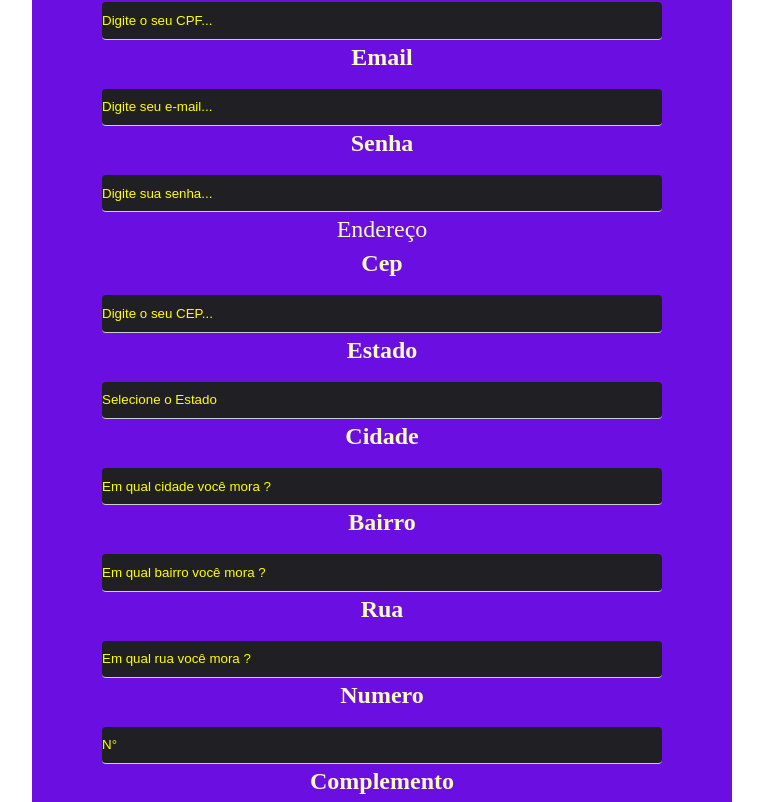
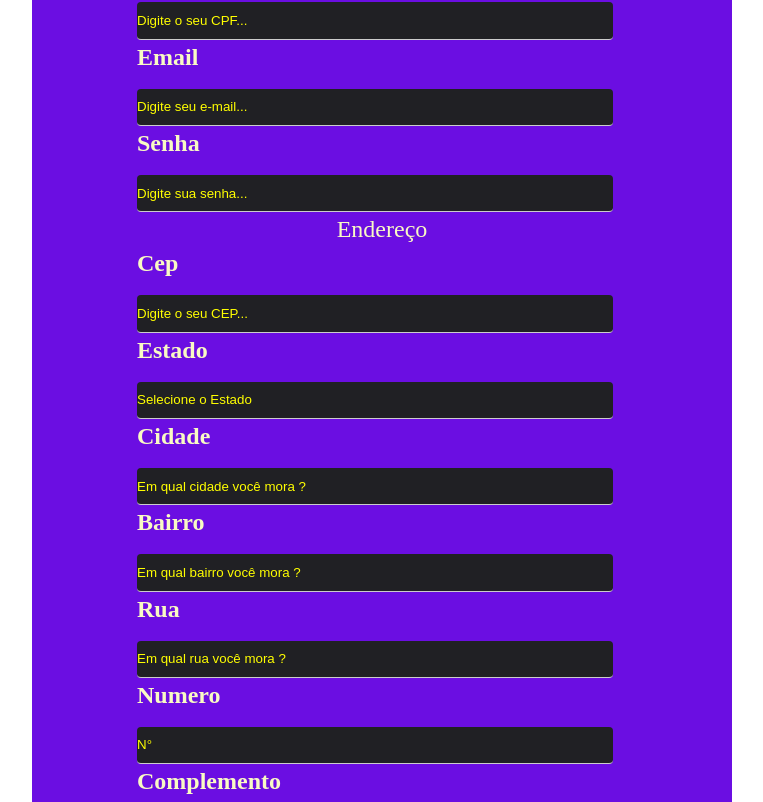
Before and after one commit to AntonioPinheiro66484/Interdisciplinar-A.V.-Books, a React (Create React App) app: page /Cadastro in a window 1280 px wide. Shown: the part 458-1260 px from the top of the page, without its empty margins (258-1021 px from the left). Built offline with nearby package versions, Linux system fonts and the light colour scheme.

Commit message:
ajustando o formulario e input para ficar fiel ao figma

```diff
--- a/src/components/Cadastro/Formulario/Formulario.jsx
+++ b/src/components/Cadastro/Formulario/Formulario.jsx
@@ -9,9 +9,9 @@ const Formulario = ()=>{
     return(<div className={styles.caixa}>
             <div className={styles.formulario}>
                 <h3 className={styles.titulo1}> Cadastre-se </h3>
-                <InputDados></InputDados>
+                    <InputDados/>
                 <h4 className={styles.titulo2}> Endereço </h4>
-                <InputEndereco></InputEndereco>
+                    <InputEndereco></InputEndereco>
                 <div className={styles.caixaBotao}>
                     <BotaoCadastrar></BotaoCadastrar>
                 </div>
--- a/src/components/Cadastro/Input/InputDados/InputDados.jsx
+++ b/src/components/Cadastro/Input/InputDados/InputDados.jsx
@@ -4,6 +4,7 @@ import styles from "./InputDados.module.css"
 const InputDados =()=>{
     return(
         <div className={styles.inputs}>
+        <div className={styles.caixa}>
             <div className={styles.campoTexto}>
                 <label class={styles.label}>Nome</label>
                 <input className={styles.input} type="text" placeholder="Digite seu nome..."></input>
@@ -23,7 +24,7 @@ const InputDados =()=>{
                 <label class={styles.label}>Senha</label>
                 <input className={styles.input} type="password" placeholder="Digite sua senha..."></input>
             </div>
-
+        </div>
 
         </div>
         )
--- a/src/components/Cadastro/Input/InputDados/InputDados.module.css
+++ b/src/components/Cadastro/Input/InputDados/InputDados.module.css
@@ -18,19 +18,19 @@
 
 }
 
-.input ::placeholder{
-    color: yellow;
-
-}
-
 .label{
     font-size: x-large;
     color:#F9FAC4;
     font-weight: bold;
     text-align: start;
 }
+
+.caixa{
+    margin-left: 15%;
+    display: flex;
+    flex-direction: column;
+}
 .campoTexto{
     display: flex;
-    align-items: center;
     flex-direction: column;
 }
--- a/src/components/Cadastro/Input/InputEndereço/InputEndereco.jsx
+++ b/src/components/Cadastro/Input/InputEndereço/InputEndereco.jsx
@@ -4,6 +4,7 @@ import styles from "./InputEndereco.module.css"
 const InputEndereco =()=>{
     return(
         <div className={styles.inputs}>
+            <div className={styles.caixa}>
                 <div className={styles.campoTextoEndereço}>
                     <label class={styles.label}>Cep</label>
                     <input className={styles.input} type="text" placeholder="Digite o seu CEP..."></input>
@@ -38,7 +39,7 @@ const InputEndereco =()=>{
                     <label class={styles.label}>Complemento</label>
                     <input className={styles.input} type="text" placeholder="Complemento"></input>
                 </div>
-
+            </div>
         </div>
     )
 }
--- a/src/components/Cadastro/Input/InputEndereço/InputEndereco.module.css
+++ b/src/components/Cadastro/Input/InputEndereço/InputEndereco.module.css
@@ -29,12 +29,16 @@
 
 .campoTextoEndereço{
     display: flex;
-    align-items: center;
     flex-direction: column;
 }
 
 .campoTextoComplemento{
     display: flex;
-    align-items: center;
     flex-direction: column;
 }
+
+.caixa{
+    padding-left: 15%;
+    display: flex;
+    flex-direction: column;
+}
```
Lines whose indentation alone changed are shown as unchanged.
